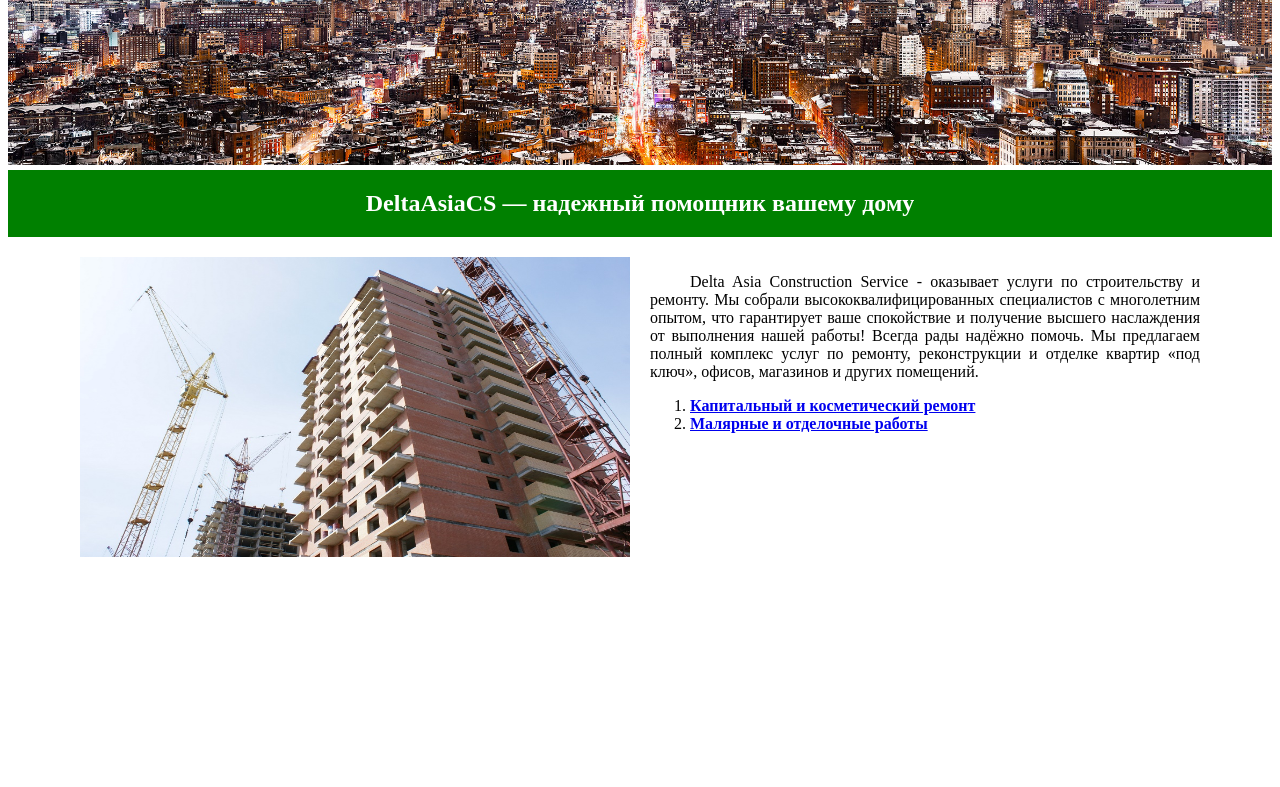
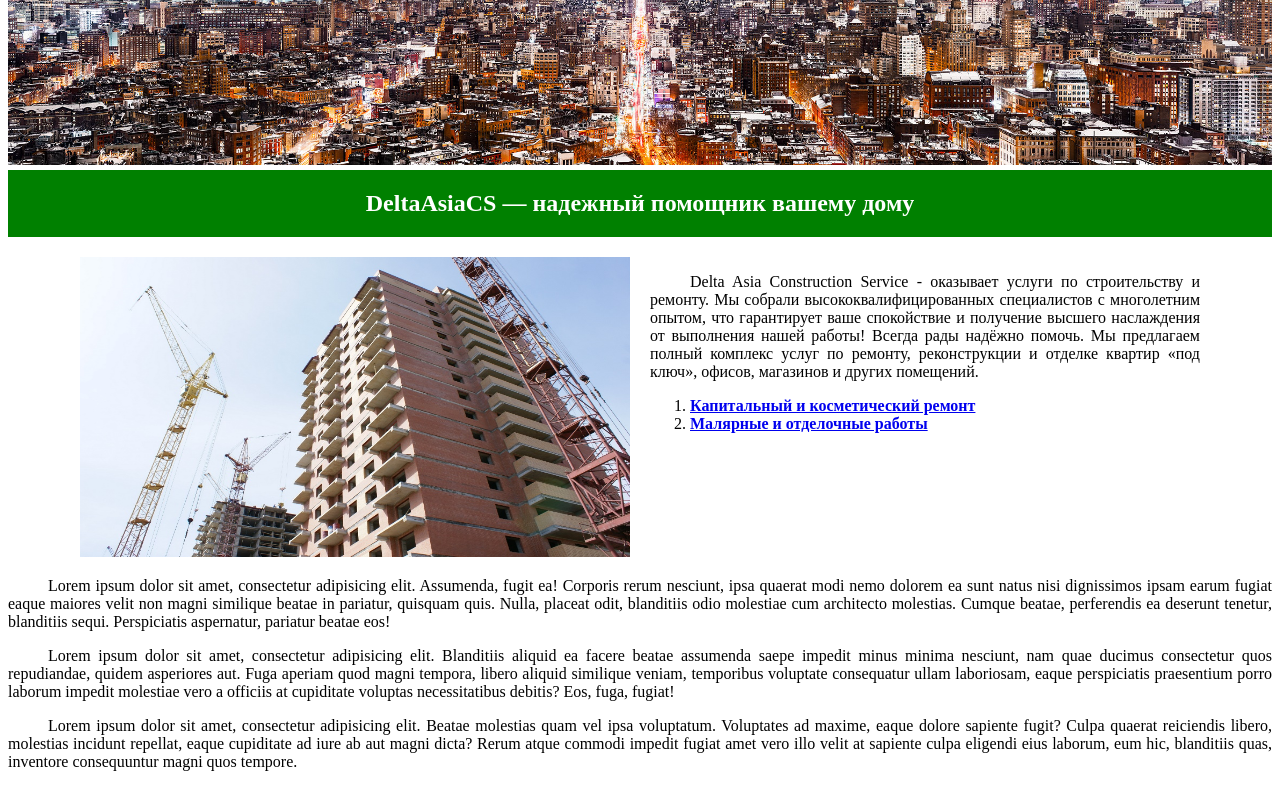
Before and after one commit to jamshidkhuja/urok10, a plain HTML site: page homework/index.html in a window 1280 px wide. Shown: the part 157-944 px from the top of the page. Before the commit the page ends 800 px from the top, so only its background shows below. Drawn offline with Linux system fonts and the light colour scheme.

Commit message:
add text

```diff
--- a/homework/index.html
+++ b/homework/index.html
@@ -20,10 +20,11 @@
 				<li> <a href="remont2.html">Малярные и отделочные работы</a> </b> </li>
 				</ol>
 			</div>
-
 		</div>
 	</div>
-
+<p>Lorem ipsum dolor sit amet, consectetur adipisicing elit. Assumenda, fugit ea! Corporis rerum nesciunt, ipsa quaerat modi nemo dolorem ea sunt natus nisi dignissimos ipsam earum fugiat eaque maiores velit non magni similique beatae in pariatur, quisquam quis. Nulla, placeat odit, blanditiis odio molestiae cum architecto molestias. Cumque beatae, perferendis ea deserunt tenetur, blanditiis sequi. Perspiciatis aspernatur, pariatur beatae eos!</p>
+<p>Lorem ipsum dolor sit amet, consectetur adipisicing elit. Blanditiis aliquid ea facere beatae assumenda saepe impedit minus minima nesciunt, nam quae ducimus consectetur quos repudiandae, quidem asperiores aut. Fuga aperiam quod magni tempora, libero aliquid similique veniam, temporibus voluptate consequatur ullam laboriosam, eaque perspiciatis praesentium porro laborum impedit molestiae vero a officiis at cupiditate voluptas necessitatibus debitis? Eos, fuga, fugiat!</p>
+<p>Lorem ipsum dolor sit amet, consectetur adipisicing elit. Beatae molestias quam vel ipsa voluptatum. Voluptates ad maxime, eaque dolore sapiente fugit? Culpa quaerat reiciendis libero, molestias incidunt repellat, eaque cupiditate ad iure ab aut magni dicta? Rerum atque commodi impedit fugiat amet vero illo velit at sapiente culpa eligendi eius laborum, eum hic, blanditiis quas, inventore consequuntur magni quos tempore.</p>
 </body>
 
 </html>
```
